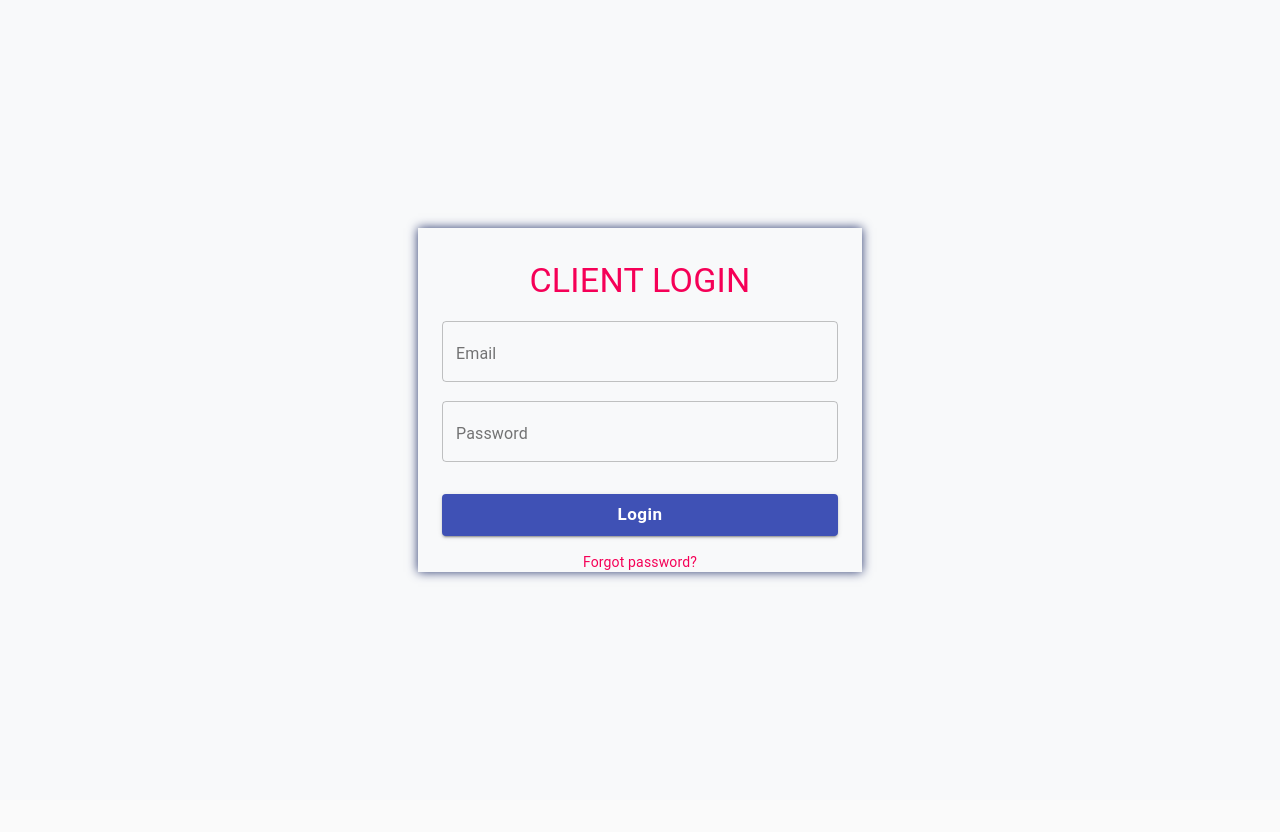
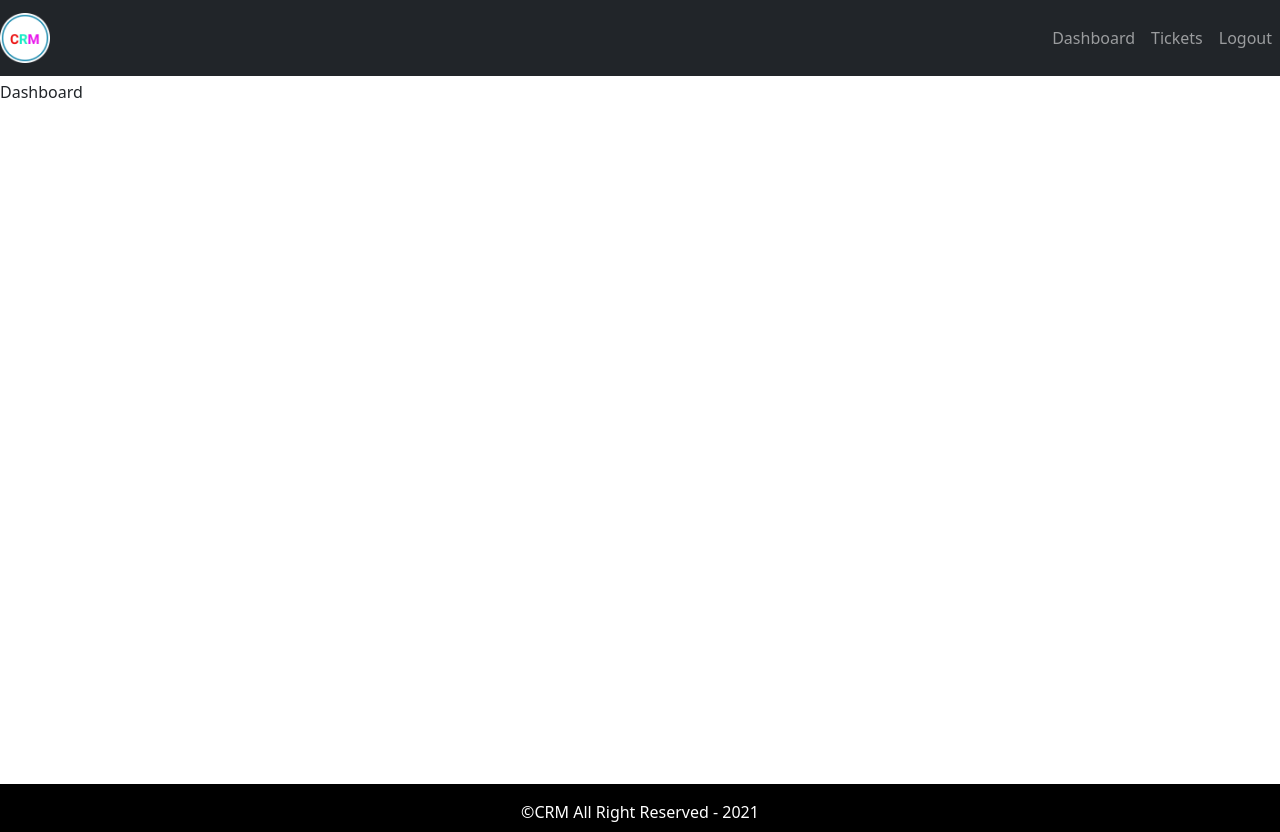
Before and after one commit to Abhimishra2424/crm-ticket-system-frontend, a React (Create React App) app: page / in a window 1280 px wide. Before the commit the page ends 800 px from the top, so only its background shows below. Built offline with nearby package versions, Linux system fonts and the light colour scheme.

Commit message:
layout added

```diff
--- /dev/null
+++ b/src/App.css
@@ -0,0 +1,24 @@
+.default-layout {
+  display: grid;
+  grid-template-rows: 80px auto 3rem;
+  grid-template-areas:
+    "header"
+    "main"
+    "footer";
+}
+
+header {
+  grid-area: header;
+}
+
+main {
+  grid-area: main;
+  min-height: 88vh;
+}
+
+footer {
+  grid-area: footer;
+  background: black;
+  padding: 1rem;
+  color: white;
+}
--- a/src/App.js
+++ b/src/App.js
@@ -1,10 +1,13 @@
 import React from "react";
+import "./App.css";
 import { EntryPage } from "./page/EntryPage/EntryPage";
+import { DefaultLayout } from "./layout/DefaultLayout";
 
 function App() {
   return (
     <div className="App">
-      <EntryPage />
+      {/* <EntryPage /> */}
+      <DefaultLayout>Dashboard</DefaultLayout>
     </div>
   );
 }
--- /dev/null
+++ b/src/layout/DefaultLayout.js
@@ -0,0 +1,17 @@
+import React from "react";
+import { Footer } from "./partials/Footer";
+import { Header } from "./partials/Header";
+
+export const DefaultLayout = ({ children }) => {
+  return (
+    <div className="default-layout">
+      <div className="header">
+        <Header />
+      </div>
+      <main className="main">{children}</main>
+      <footer className="footer">
+        <Footer />
+      </footer>
+    </div>
+  );
+};
--- /dev/null
+++ b/src/layout/partials/Footer.js
@@ -0,0 +1,9 @@
+import React from "react";
+
+export const Footer = () => {
+  return (
+    <div className="text-center copy-right">
+      &copy;CRM All Right Reserved -  {new Date().getFullYear()}
+    </div>
+  );
+};
--- /dev/null
+++ b/src/layout/partials/Header.js
@@ -0,0 +1,27 @@
+import React from "react";
+import { Navbar, Nav } from "react-bootstrap";
+import logo from "../../assets/img/logo.png";
+
+export const Header = () => {
+  return (
+    <Navbar
+      collapseOnSelect
+      bg="dark"
+      variant="dark"
+      expand="md"
+      className="navbar-dark bg-dark"
+    >
+      <Navbar.Brand href="#home">
+        <img src={logo} alt="logo" width="50px" />
+      </Navbar.Brand>
+      <Navbar.Toggle aria-controls="basic-navbar-nav" />
+      <Navbar.Collapse id="basic-navbar-nav">
+        <Nav style={{ marginLeft: "auto" }}>
+          <Nav.Link href="/dashboard">Dashboard</Nav.Link>
+          <Nav.Link href="/tickets">Tickets</Nav.Link>
+          <Nav.Link href="/logout">Logout</Nav.Link>
+        </Nav>
+      </Navbar.Collapse>
+    </Navbar>
+  );
+};
```
Also changed, not shown: src/assets/img/logo.png (added).
